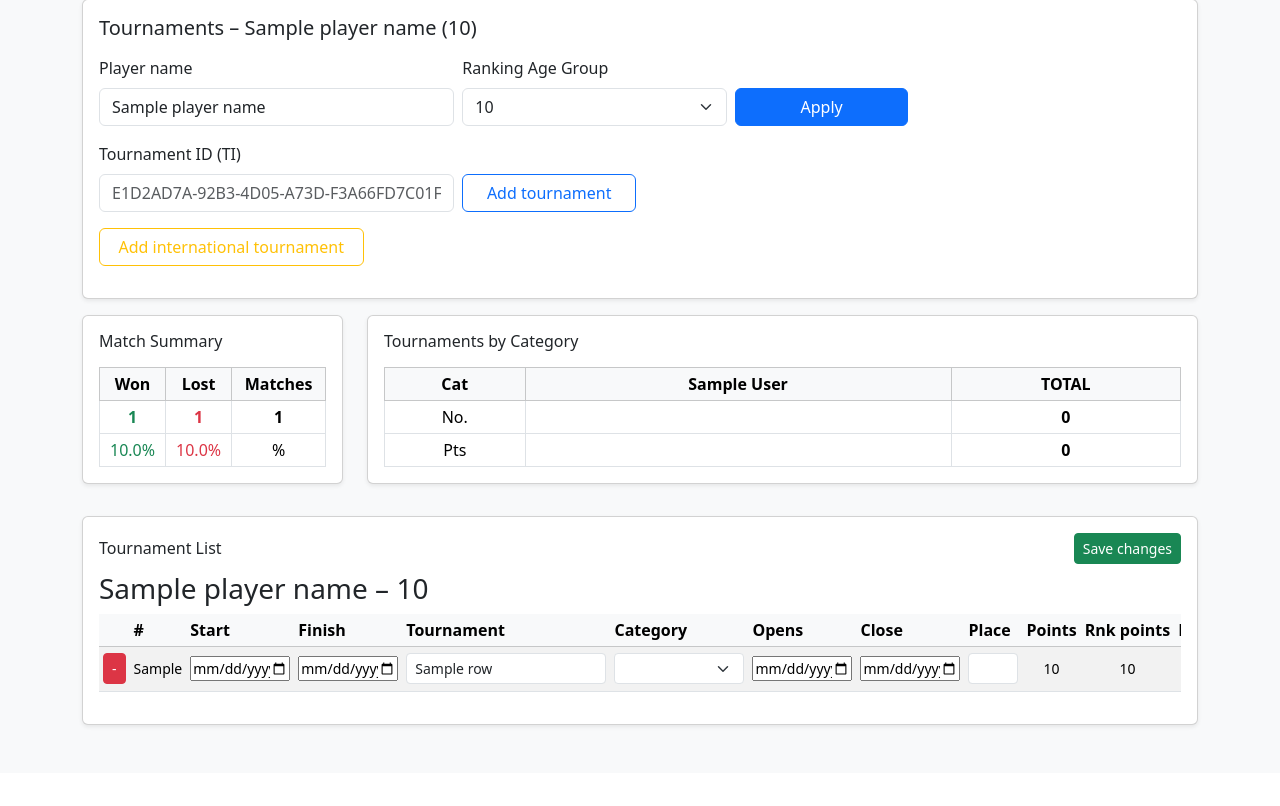
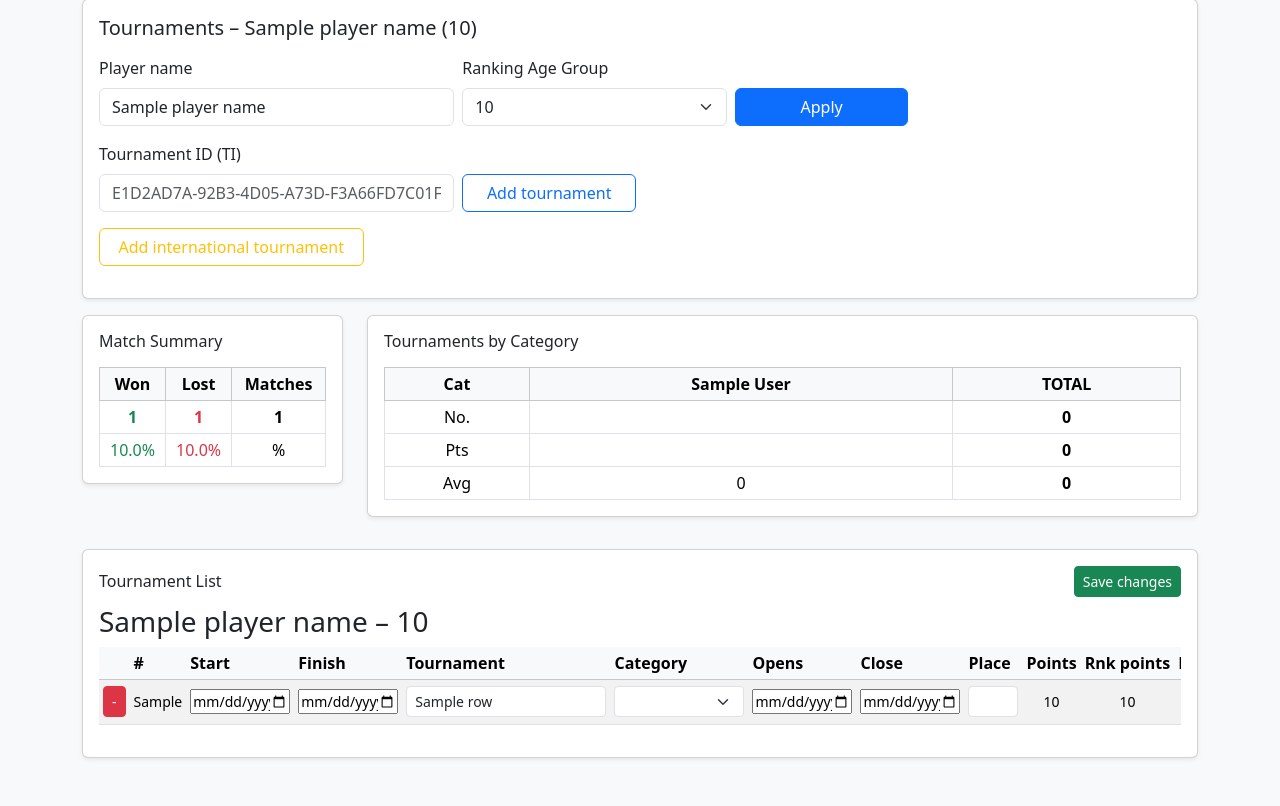
Before and after one commit to JohnNita83/tennis_ranking_app, a Flask app: template templates/tournaments.html in a window 1280 px wide. Shown: the part 73-879 px from the top of the page. Before the commit the page ends 801 px from the top, so only its background shows below. Run offline with Flask 3, Linux system fonts and the light colour scheme; the template is opened without the code that fills it: most values are stand-ins (such as "Sample title", 1, 10 or a date in 2020).

Commit message:
css and other small touches

```diff
--- a/app.py
+++ b/app.py
@@ -270,8 +270,10 @@ def load_rankings():
 
 
 def get_week_label_for_date(d: date) -> str:
-    iso_year, iso_week, _ = d.isocalendar()
-    return f"{iso_week}-{iso_year}"
+    # ISO week number
+    week_num = d.isocalendar()[1]
+    year = d.isocalendar()[0]
+    return f"{week_num}-{year}"
 
 
 def build_tournament_view(player_name: str, age_group: str) -> dict:
@@ -344,8 +346,12 @@ def build_tournament_view(player_name: str, age_group: str) -> dict:
                 next_week_date = d + timedelta(days=7)
                 wk_label = get_week_label_for_date(next_week_date)
                 rank_value = rankings_map.get(wk_label)
-            except Exception:
+            except Exception as e:
+                print("Ranking lookup failed:", e)
                 rank_value = None
+
+        print("End date:", end_date, "Next week:", next_week_date, "Label:", wk_label)
+
 
         # +/- diff vs previous
         diff = None
@@ -367,6 +373,7 @@ def build_tournament_view(player_name: str, age_group: str) -> dict:
             "no": idx,
             "start_date": start_date,
             "end_date": end_date,
+            "wk_label": wk_label,
             "tournament_name": r["tournament_name"],
             "cat_code": cat_code,
             "opens_date": r["opens_date"],
@@ -384,6 +391,14 @@ def build_tournament_view(player_name: str, age_group: str) -> dict:
             "is_international": r["is_international"],
             "event_id": r["event_id"],
         })
+
+    # Mark top 6 points
+    all_points = [r["points"] for r in rows if r["points"] is not None]
+    top6_points = sorted(all_points, reverse=True)[:6]
+
+    for r in rows:
+        r["is_top6"] = r["points"] in top6_points
+
 
     total_matches = total_won + total_lost
     won_pct = (total_won / total_matches * 100) if total_matches > 0 else 0
--- a/templates/tournaments.html
+++ b/templates/tournaments.html
@@ -72,9 +72,9 @@
           <table class="table table-sm table-bordered mb-0 text-center align-middle">
             <thead class="table-light">
               <tr>
-                <th>Won</th>
-                <th>Lost</th>
-                <th>Matches</th>
+                <th class="fw-bold">Won</th>
+                <th class="fw-bold">Lost</th>
+                <th class="fw-bold">Matches</th>
               </tr>
             </thead>
             <tbody>
@@ -139,12 +139,29 @@
               {% endfor %}
               <td class="fw-bold">{{ ns.total }}</td>
             </tr>
+
+            <!-- Avg row -->
+            <tr>
+              <td>Avg</td>
+              {% set ns = namespace(total_points=0, total_counts=0) %}
+              {% for col_code, display_name in point_columns %}
+                {% set pts = cat_points[col_code] %}
+                {% set count = cat_counts[col_code] %}
+                {% set avg = (pts // count) if count > 0 else 0 %}
+                <td>{{ avg }}</td>
+                {% set ns.total_points = ns.total_points + (pts or 0) %}
+                {% set ns.total_counts = ns.total_counts + (count or 0) %}
+              {% endfor %}
+              {% set total_avg = (ns.total_points // ns.total_counts) if ns.total_counts > 0 else 0 %}
+              <td class="fw-bold">{{ total_avg }}</td>
+            </tr>
           </tbody>
         </table>
       </div>
     </div>
   </div>
 </div>
+
 
 
 </div>
@@ -192,6 +209,7 @@
           </thead>
           <tbody>
             {% for r in rows %}
+            {% set min_rank = rows | map(attribute='rank') | reject('equalto', None) | min %}
             <tr>
               <td>
                 <form
@@ -204,11 +222,11 @@
                   <button type="submit" class="btn btn-sm btn-danger">-</button>
                 </form>
               </td>
-              <td style= "font-size: .875rem; text-align: center;">{{ r.no }}</td>
-              <td style= "font-size: .875rem;">
+              <td style="font-size: .875rem; text-align: center;">{{ r.no }}</td>
+              <td style="font-size: .875rem;">
                 <input type="date" name="start_{{ r.id }}" value="{{ r.start_date or '' }}" style="width:auto; max-width:100px;">
               </td>
-              <td style= "font-size: .875rem;">
+              <td style="font-size: .875rem;">
                 <input type="date" name="finish_{{ r.id }}" value="{{ r.end_date or '' }}" style="width:auto; max-width:100px;">
               </td>
 
@@ -223,7 +241,7 @@
                       style="min-width: 25ch; max-width: 48ch; width: auto; padding-right:0px;">
               </td>
 
-              <td style= "font-size: .875rem;">
+              <td style="font-size: .875rem;">
                 <input type="hidden" name="row_id" value="{{ r.id }}" />
                 <select
                   name="cat_{{ r.id }}"
@@ -242,15 +260,15 @@
                 </select>
               </td>
 
-              <td style= "font-size: .875rem;">
+              <td style="font-size: .875rem;">
                 <input type="date" name="opens_{{ r.id }}" value="{{ r.opens_date or '' }}" style="width:auto; max-width:100px;">
               </td>
 
-              <td style= "font-size: .875rem;">
+              <td style="font-size: .875rem;">
                 <input type="date" name="close_{{ r.id }}" value="{{ r.close_date or '' }}" style="width:auto; max-width:100px;">
               </td>
 
-              <td style= "font-size: .875rem;">
+              <td style="font-size: .875rem;">
                 <input
                   type="number"
                   class="form-control form-control-sm"
@@ -259,13 +277,19 @@
                   style="width:auto; max-width:50px;"
                 />
               </td>
-              <td style= "font-size: .875rem; text-align: center;">
+
+              <!-- Points column with highlight -->
+              <td class="{% if r.is_top6 %}fw-bold text-success{% endif %}" style="font-size: .875rem; text-align: center;">
                 {{ r.points if r.points is not none else "" }}
               </td>
 
-              <td style= "font-size: .875rem; text-align: center;">{{ r.ranking_points }}</td>
-              <td style= "font-size: .875rem; text-align: center;">{{ r.rank if r.rank is not none else "" }}</td>
-              <td style= "font-size: .875rem; text-align: center;"
+              <!-- Ranking points column (no highlight) -->
+              <td style="font-size: .875rem; text-align: center;">{{ r.ranking_points }}</td>
+
+              <td class="{% if r.rank == min_rank %}fw-bold text-success{% endif %}" style="font-size: .875rem; text-align: center;">
+                {{ r.rank if r.rank is not none else "" }}
+              </td>
+              <td style="font-size: .875rem; text-align: center;"
                 {% if r.diff is not none %}
                   {% if r.diff > 0 %}class="text-success"{% elif r.diff < 0 %}class="text-danger"{% else %}class="text-warning"{% endif %}
                 {% endif %}
@@ -274,7 +298,7 @@
                   {{ r.diff }}
                 {% endif %}
               </td>
-              <td style= "font-size: .875rem;">
+              <td style="font-size: .875rem;">
                 {% if r.arrow == "up" %}
                   <span class="text-success">↑</span>
                 {% elif r.arrow == "down" %}
@@ -283,7 +307,7 @@
                   <span class="text-warning">-</span>
                 {% endif %}
               </td>
-              <td style= "font-size: .875rem;">
+              <td style="font-size: .875rem;">
                 <input
                   type="number"
                   class="form-control form-control-sm text-success"
@@ -292,7 +316,7 @@
                   style="width:auto; max-width:40px;"
                 />
               </td>
-              <td style= "font-size: .875rem;">
+              <td style="font-size: .875rem;">
                 <input
                   type="number"
                   class="form-control form-control-sm text-danger"
@@ -301,7 +325,7 @@
                   style="width:auto; max-width:40px;"
                 />
               </td>
-              <td style= "font-size: .875rem; text-align: center;"
+              <td style="font-size: .875rem; text-align: center;"
                 {% if r.won > r.lost %}class="text-success"
                 {% elif r.won < r.lost %}class="text-danger"
                 {% else %}class="text-warning"
@@ -309,7 +333,7 @@
               >
                 {{ r.matches }}
               </td>
-              <td style= "font-size: .875rem;">
+              <td style="font-size: .875rem;">
                 {% if not r.is_international %}
                   <input type="number" name="event_{{ r.id }}" value="{{ r.event_id or '' }}"
                         style="width:auto; max-width:40px;">
@@ -317,15 +341,15 @@
                   -
                 {% endif %}
               </td>
-              <td style= "font-size: 1.5rem; text-align: center;">
+              <td style="font-size: 1.5rem; text-align: center;">
                 {% if r.event_id %}
                   <a href="{{ url_for('entries', tournament_id=r.tournament_id, event_id=r.event_id) }}" style="text-decoration: none; color: green;">⇲</a>
                 {% endif %}
               </td>
-
             </tr>
             {% endfor %}
           </tbody>
+
         </table>
       </div>
     </div>
```
Also changed, not shown: rankings.db. Lines whose indentation alone changed are shown as unchanged.
